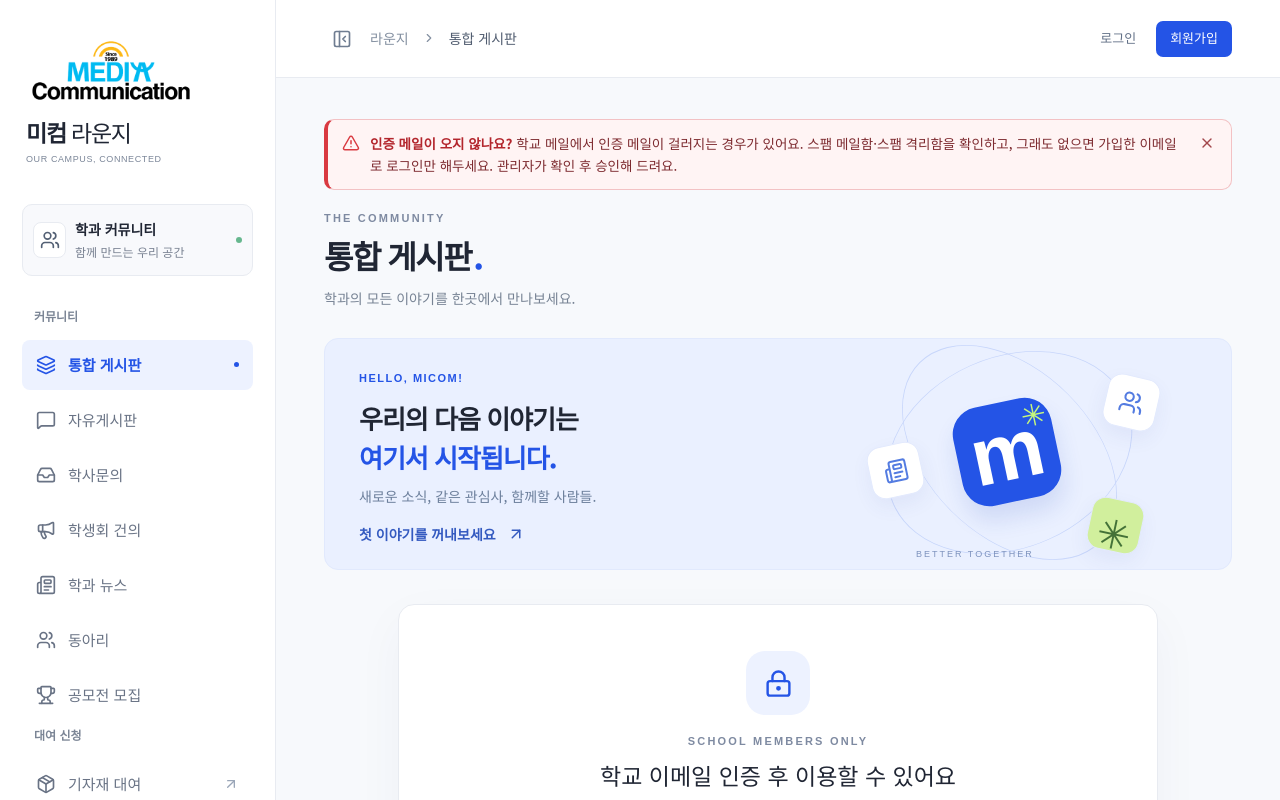
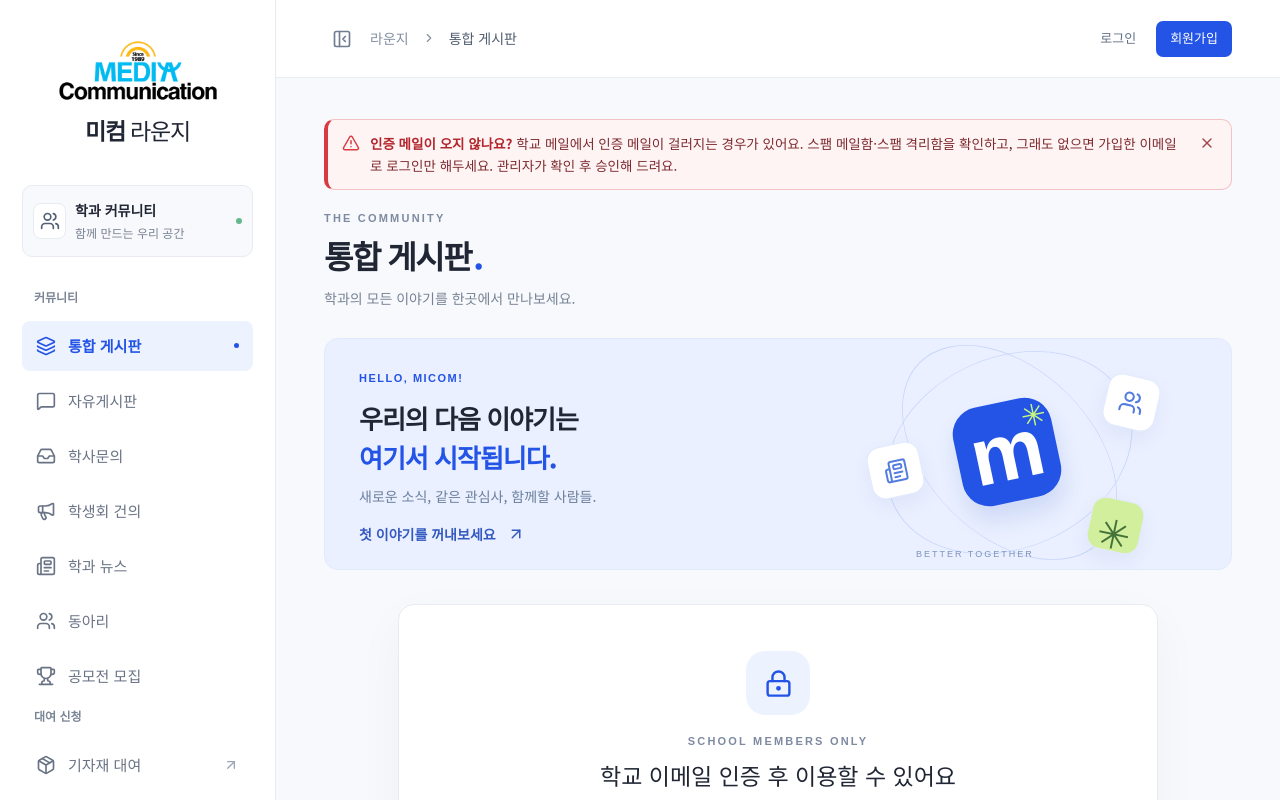
Before and after one commit to Hasasudal/me-comm-app, a Next.js app: page / in a window 1280 px wide. Shown: the top 800 px of the page. Built offline with nearby package versions, Linux system fonts and the light colour scheme.

Commit message:
Center the brand under the logo and drop the tagline
Co-Authored-By: Claude Opus 5.5 <noreply@anthropic.com>

```diff
--- a/app/app-shell.tsx
+++ b/app/app-shell.tsx
@@ -247,7 +247,6 @@ export function AppShell({
           <img className="brand-logo" src="/logo.png" alt="" width={480} height={201} />
           <span>
             미컴<span className="brand-light">라운지</span>
-            <small>OUR CAMPUS, CONNECTED</small>
           </span>
         </a>
         <div className="workspace">
--- a/app/auth/auth-frame.tsx
+++ b/app/auth/auth-frame.tsx
@@ -23,7 +23,6 @@ export default function AuthFrame({
           <img className="brand-logo" src="/logo.png" alt="" width={480} height={201} />
           <span>
             미컴<span className="brand-light">라운지</span>
-            <small>OUR CAMPUS, CONNECTED</small>
           </span>
         </a>
         <p className="eyebrow">{eyebrow}</p>
--- a/app/globals.css
+++ b/app/globals.css
@@ -77,8 +77,8 @@ a svg {
 .brand {
   display: flex;
   flex-direction: column;
-  align-items: flex-start;
-  gap: 12px;
+  align-items: center;
+  gap: 10px;
   padding: 0 4px;
   font-size: 23px;
   font-weight: 900;
@@ -93,13 +93,6 @@ a svg {
 .brand-light {
   font-weight: 500;
   margin-left: 5px;
-}
-.brand small {
-  display: block;
-  letter-spacing: 0.6px;
-  font: 9px Arial;
-  margin-top: 7px;
-  color: #7c8799;
 }
 .workspace {
   margin: 40px 0 30px;
@@ -1537,7 +1530,7 @@ label small {
 }
 .auth-brand {
   width: max-content;
-  margin-bottom: 40px;
+  margin: 0 auto 40px;
 }
 .auth-card > .eyebrow {
   margin-bottom: 8px;
```
